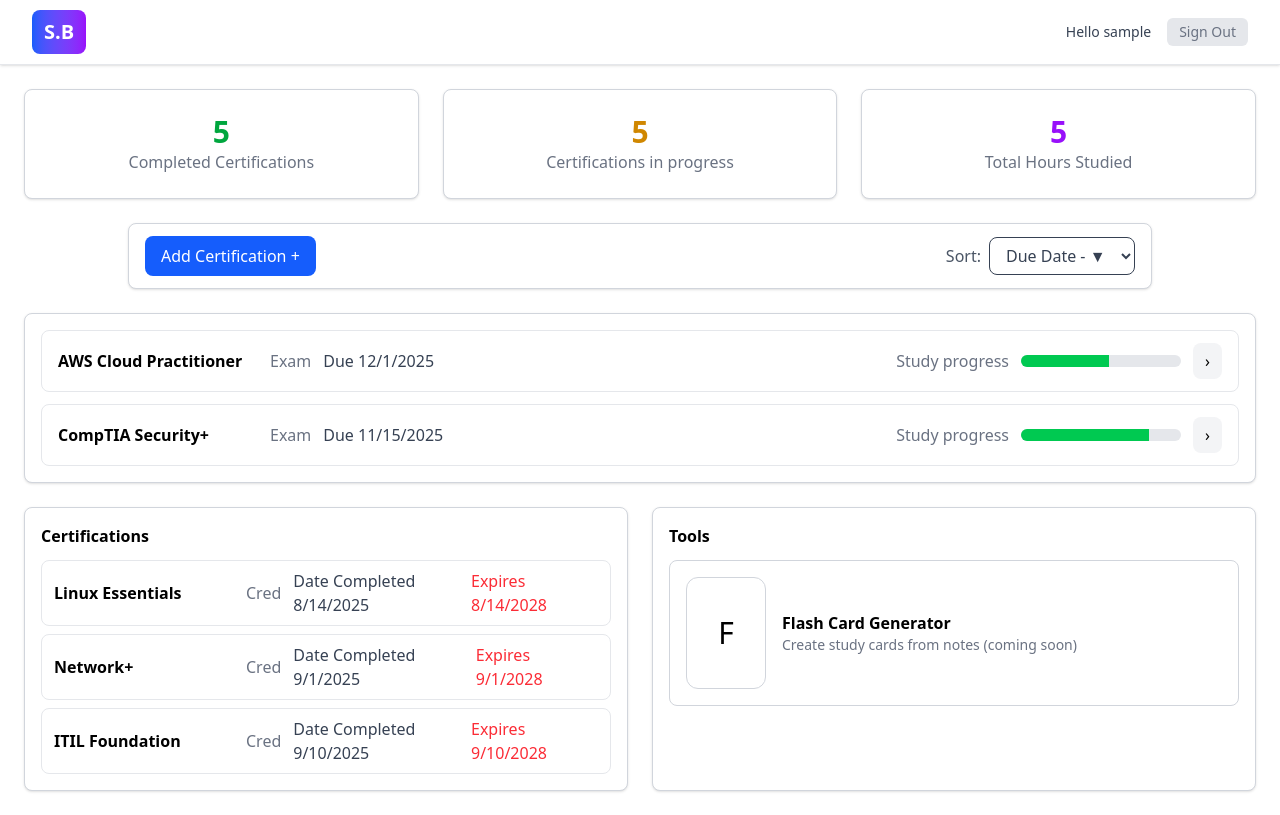
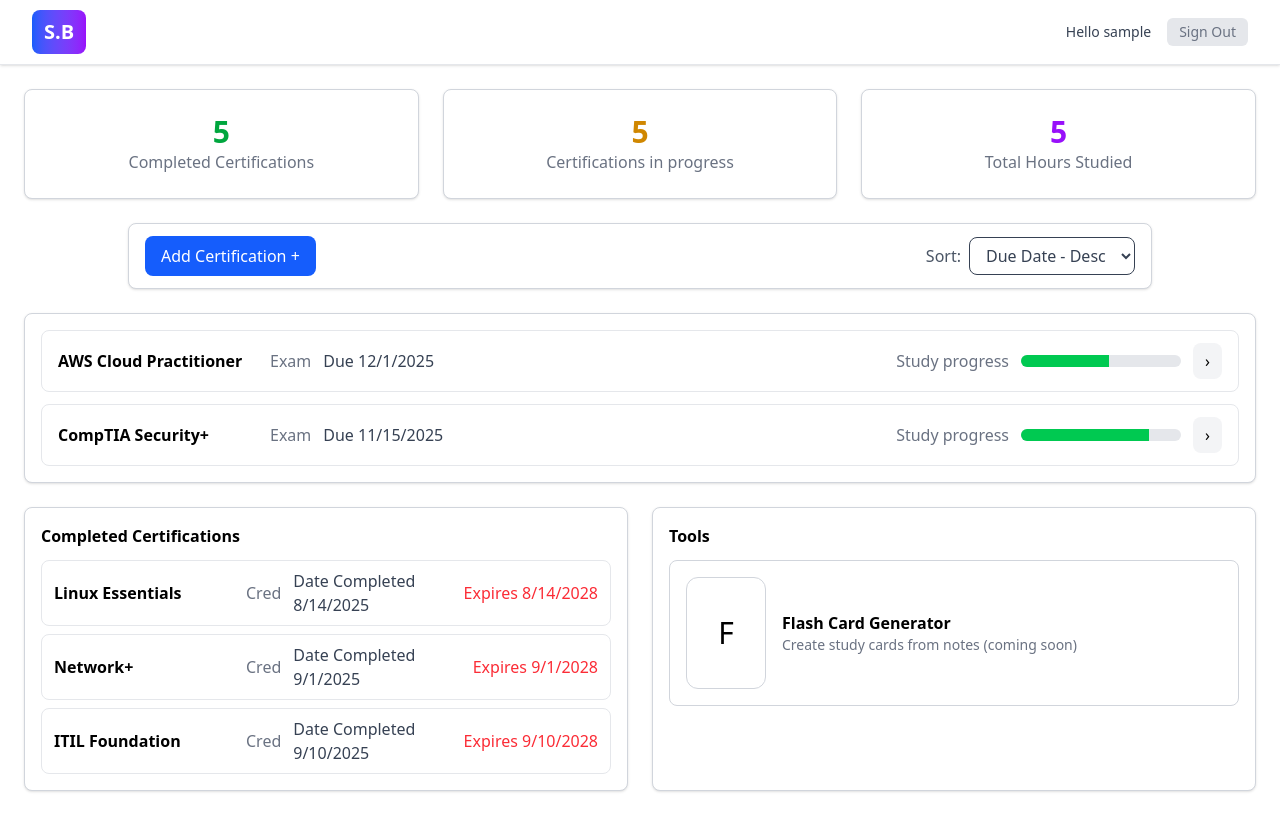
Before and after one commit to ClaytonONeill/study-buddy, a React (Vite) app: page /dashboard in a window 1280 px wide. Built offline with nearby package versions, Linux system fonts and the light colour scheme; sample sign-in values are in the browser's storage.

Commit message:
minor dashboard style changes, started the outline for cert components and get methods:

```diff
--- /dev/null
+++ b/src/components/CompletedCert.tsx
@@ -0,0 +1,5 @@
+const CompletedCert = () => {
+  return <div>CompletedCert</div>;
+};
+
+export default CompletedCert;
--- /dev/null
+++ b/src/components/InProgressCert.tsx
@@ -0,0 +1,5 @@
+const InProgressCert = () => {
+  return <div>InProgressCert</div>;
+};
+
+export default InProgressCert;
--- a/src/pages/Dashboard.tsx
+++ b/src/pages/Dashboard.tsx
@@ -1,21 +1,65 @@
 import { useMemo, useState } from "react";
 
-type Cert = { id: string; name: string; type: string; due: string; progress: number };
-type CertHistory = { id: string; name: string; type: string; completed: string; expires: string };
+type Cert = {
+  id: string;
+  name: string;
+  type: string;
+  due: string;
+  progress: number;
+};
+type CertHistory = {
+  id: string;
+  name: string;
+  type: string;
+  completed: string;
+  expires: string;
+};
 
 const activeCerts: Cert[] = [
-  { id: "c1", name: "CompTIA Security+", type: "Exam", due: "2025-11-15", progress: 0.8 },
-  { id: "c2", name: "AWS Cloud Practitioner", type: "Exam", due: "2025-12-01", progress: 0.55 },
+  {
+    id: "c1",
+    name: "CompTIA Security+",
+    type: "Exam",
+    due: "2025-11-15",
+    progress: 0.8,
+  },
+  {
+    id: "c2",
+    name: "AWS Cloud Practitioner",
+    type: "Exam",
+    due: "2025-12-01",
+    progress: 0.55,
+  },
 ];
 
 const certHistory: CertHistory[] = [
-  { id: "h1", name: "Linux Essentials", type: "Cred", completed: "2025-08-14", expires: "2028-08-14" },
-  { id: "h2", name: "Network+",         type: "Cred",   completed: "2025-09-01", expires: "2028-09-01" },
-  { id: "h3", name: "ITIL Foundation",  type: "Cred",   completed: "2025-09-10", expires: "2028-09-10" },
+  {
+    id: "h1",
+    name: "Linux Essentials",
+    type: "Cred",
+    completed: "2025-08-14",
+    expires: "2028-08-14",
+  },
+  {
+    id: "h2",
+    name: "Network+",
+    type: "Cred",
+    completed: "2025-09-01",
+    expires: "2028-09-01",
+  },
+  {
+    id: "h3",
+    name: "ITIL Foundation",
+    type: "Cred",
+    completed: "2025-09-10",
+    expires: "2028-09-10",
+  },
 ];
 
 const Dashboard = () => {
-  const [sortBy, setSortBy] = useState<"due-desc" | "due-asc" | "progress" | "name">("due-desc");
+  const [sortBy, setSortBy] = useState<
+    "due-desc" | "due-asc" | "progress" | "name"
+  >("due-desc");
 
   const sortedCerts = useMemo(() => {
     const rows = [...activeCerts];
@@ -59,7 +103,7 @@
         <div className="max-w-5xl mx-auto bg-white shadow rounded-lg px-4 py-3 flex flex-col sm:flex-row sm:items-center sm:justify-between gap-3 border border-gray-300">
           <button
             type="button"
-            className="px-4 py-2 rounded-lg bg-blue-600 text-white hover:bg-blue-700 transition"
+            className="px-4 py-2 rounded-lg bg-blue-600 text-white hover:bg-blue-700 transition hover:cursor-pointer"
           >
             Add Certification +
           </button>
@@ -71,8 +115,8 @@
               onChange={(e) => setSortBy(e.target.value as typeof sortBy)}
               aria-label="Sort certifications"
             >
-              <option value="due-desc">Due Date - ▼</option>
-              <option value="due-asc">Due Date - ▲</option>
+              <option value="due-desc">Due Date - Desc</option>
+              <option value="due-asc">Due Date - Asc</option>
               <option value="progress">Progress</option>
               <option value="name">Name</option>
             </select>
@@ -98,7 +142,9 @@
 
                 {/* Right: progress */}
                 <div className="flex items-center gap-3">
-                  <span className="text-gray-500 hidden sm:inline">Study progress</span>
+                  <span className="text-gray-500 hidden sm:inline">
+                    Study progress
+                  </span>
                   <div
                     className="w-40 h-3 bg-gray-200 rounded-full overflow-hidden"
                     role="progressbar"
@@ -106,11 +152,14 @@
                     aria-valuemax={100}
                     aria-valuenow={Math.round(c.progress * 100)}
                   >
-                    <div className="h-full bg-green-500" style={{ width: `${c.progress * 100}%` }} />
+                    <div
+                      className="h-full bg-green-500"
+                      style={{ width: `${c.progress * 100}%` }}
+                    />
                   </div>
                   <button
                     type="button"
-                    className="px-3 py-1.5 rounded-lg bg-gray-100 hover:bg-gray-200"
+                    className="px-3 py-1.5 rounded-lg bg-gray-100 hover:bg-gray-200 hover:cursor-pointer"
                     aria-label={`Open ${c.name}`}
                   >
                     ›
@@ -125,7 +174,7 @@
         <div className="grid grid-cols-1 md:grid-cols-2 gap-6">
           {/* Cert History */}
           <div className="bg-white shadow rounded-lg p-4 border border-gray-300">
-            <h3 className="font-semibold mb-3">Certifications</h3>
+            <h3 className="font-semibold mb-3">Completed Certifications</h3>
             <div className="space-y-2">
               {certHistory.map((r) => (
                 <div
@@ -136,7 +185,8 @@
                     <strong className="min-w-[180px]">{r.name}</strong>
                     <span className="text-gray-500">{r.type}</span>
                     <span className="text-gray-700">
-                      Date Completed {new Date(r.completed).toLocaleDateString()}
+                      Date Completed <br />
+                      {new Date(r.completed).toLocaleDateString()}
                     </span>
                   </div>
                   <span className="text-red-500">
@@ -156,7 +206,9 @@
               </div>
               <div>
                 <p className="font-semibold">Flash Card Generator</p>
-                <p className="text-gray-500 text-sm">Create study cards from notes (coming soon)</p>
+                <p className="text-gray-500 text-sm">
+                  Create study cards from notes (coming soon)
+                </p>
               </div>
             </div>
           </div>
--- a/src/services/auth.ts
+++ b/src/services/auth.ts
@@ -20,6 +20,7 @@
   if (!res.ok) throw new Error("Login failed");
 
   const data = await res.json();
+  console.log("token: ", data.token);
   localStorage.setItem("token", data.token);
 
   const user = getUserFromToken(data.token);
--- /dev/null
+++ b/src/services/httpActions.ts
@@ -0,0 +1,5 @@
+export async function getInProgressCertifications() {
+  const res = await fetch(
+    "https://p9iuv4325d.execute-api.us-east-1.amazonaws.com/certifications"
+  );
+}
```
